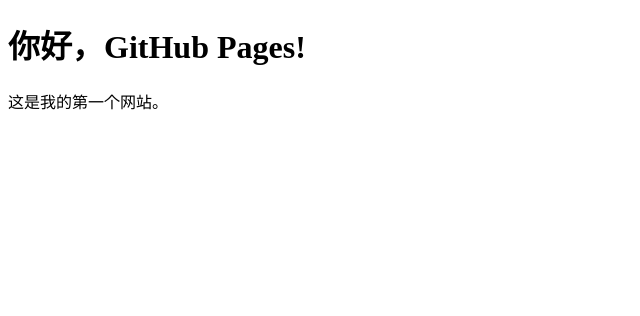
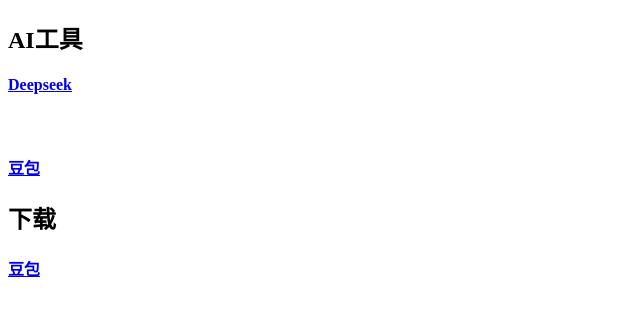
Before and after one commit to laolin450/laolin450.github.io, a plain HTML site: page index.html in a window 1280 px wide. Shown: the whole page, without its empty margins (0-640 px from the left). Drawn offline with Linux system fonts and the light colour scheme.

Commit message:
更新 index.html

```diff
--- a/index.html
+++ b/index.html
@@ -1,7 +1,14 @@
 <!DOCTYPE html>
 <html>
-<body>
-    <h1>你好，GitHub Pages!</h1>
-    <p>这是我的第一个网站。</p>
-</body>
+  <head meta="UTF-8">
+    <title>hello</title>
+  </head>
+  <body>
+    <h2>AI工具</h2>
+    <h4><a href="https://www.deepseek.com/" target="_blank">Deepseek</a></h4>
+    <br />
+    <h4><a href="https://www.doubao.com/" target="_blank">豆包</a></h4>
+    <h2>下载</h2>
+    <h4><a href="Download/Doubao_installer.exe" download="Doubao_installer.exe">豆包</a></h4>
+  </body>
 </html>
```
